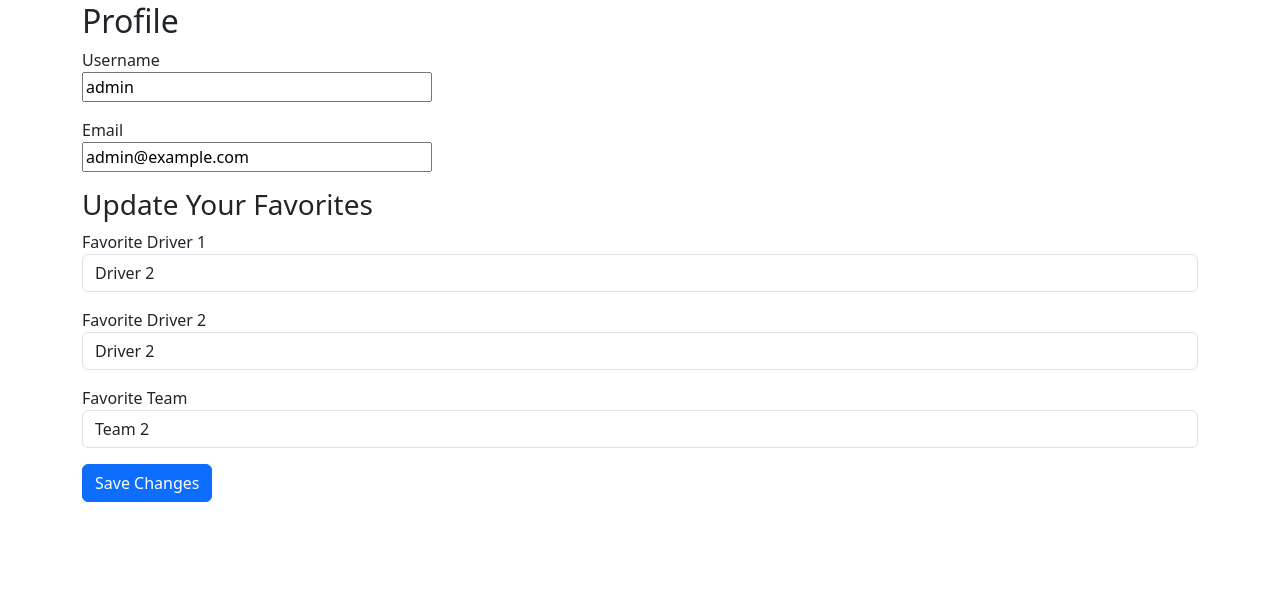
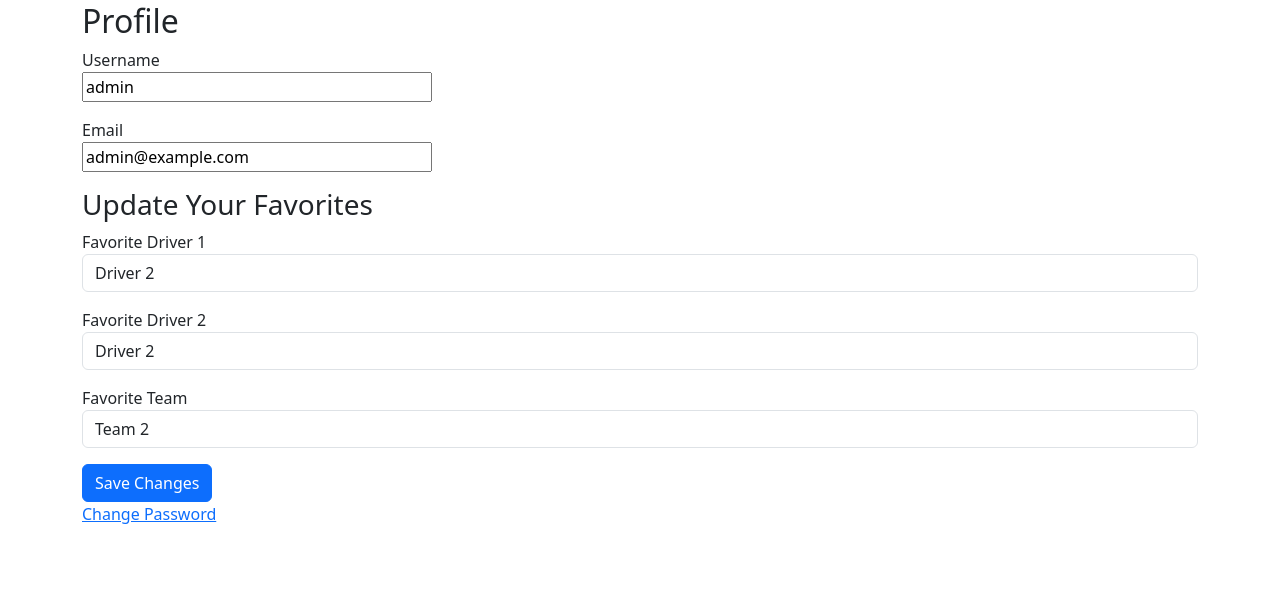
Before and after one commit to Btibor02/F1-Race-Statistics, a Flask app: page /profile in a window 1280 px wide. Shown: the part 62-670 px from the top of the page. Run offline with Flask 3, Linux system fonts and the light colour scheme; a user stored in the database is signed in.

Commit message:
Change password

```diff
--- a/app/forms.py
+++ b/app/forms.py
@@ -36,6 +36,14 @@ class PasswordResetForm(FlaskForm):
     confirm_password = PasswordField('Confirm New Password', validators=[DataRequired(), EqualTo('new_password')])
     submit = SubmitField('Reset Password')
 
+class ChangePasswordForm(FlaskForm):
+    old_password = PasswordField('Old Password', validators=[DataRequired()])
+    new_password = PasswordField('New Password', validators=[DataRequired(),
+        Length(min=8, message='Password must be at least 8 characters long'),
+        Regexp('^(?=.*[!@#$%^&*])[A-Za-z\d!@#$%^&*]{8,}$', message='Password must contain at least one special character')])
+    confirm_password = PasswordField('Confirm New Password', validators=[DataRequired(), EqualTo('new_password')])
+    submit = SubmitField('Change Password')
+
 class ProfileForm(FlaskForm):
     username = StringField('Username', validators=[DataRequired(), Length(min=3, max=50)])
     email = StringField('Email', validators=[DataRequired(), Email(), Length(max=120)])
--- a/app/routes.py
+++ b/app/routes.py
@@ -1,9 +1,10 @@
 from flask import Blueprint, render_template, redirect, url_for, flash, render_template, request, abort
 from flask_login import login_user, logout_user, current_user, login_required
-from .forms import LoginForm, RegistrationForm, PasswordResetForm, ProfileForm
+from .forms import LoginForm, RegistrationForm, PasswordResetForm, ProfileForm, ChangePasswordForm
 from .models import User
 from functools import wraps
 from . import db
+from werkzeug.security import generate_password_hash, check_password_hash
 
 bp = Blueprint('main', __name__)
 
@@ -106,7 +107,23 @@ def profile():
 
     return render_template('profile.html', form=form, user=current_user)
 
+@bp.route('/change-password', methods=['GET', 'POST'])
+@login_required
+def change_password():
+    form = ChangePasswordForm()
 
+    if form.validate_on_submit():
+        if not check_password_hash(current_user.password_hash, form.old_password.data):
+            flash('Old password is incorrect')
+            return redirect(url_for('main.change_password'))
+
+        current_user.password_hash = generate_password_hash(form.new_password.data)
+        db.session.commit()
+
+        flash('Your password has been updated!')
+        return redirect(url_for('main.profile'))
+
+    return render_template('change_password.html', form=form)
 
 
 def admin_required(f):
--- a/app/templates/profile.html
+++ b/app/templates/profile.html
@@ -35,4 +35,6 @@
 
     <button type="submit" class="btn btn-primary">Save Changes</button>
   </form>
+   <a href="{{ url_for('main.change_password') }}">Change Password</a>
+
 {% endblock %}
```
Also changed, not shown: app/templates/change_password.html (added, +21 -0 lines).
